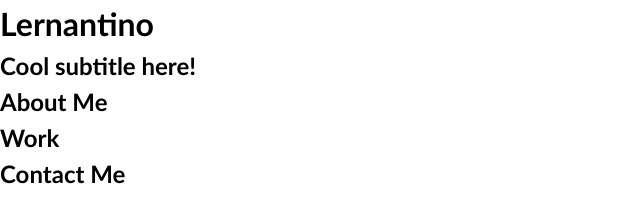
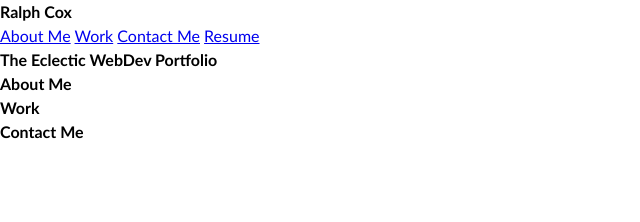
Before and after one commit to essexgit/Unit_2_Challenge_Portfolio-EDx-Bootcamp, a plain HTML site: page index.html in a window 1280 px wide. Shown: the whole page, without its empty margins (0-640 px from the left). Drawn offline with Linux system fonts and the light colour scheme; files that its build step writes are made by us from their sources.

Commit message:
define css reset and rectify semantics from starter code

```diff
--- /dev/null
+++ b/css/reset.css
@@ -0,0 +1,48 @@
+* {
+  margin: 0;
+  padding: 0;
+  box-sizing: border-box;
+}
+
+html {
+  height: 100%;
+}
+
+body {
+  min-height: 100%;
+  /* add font and increase line height from starter */
+  font-family: 'Trebuchet MS', 'Lucida Sans Unicode', 'Lucida Grande', 'Lucida Sans', Arial, sans-serif;
+  line-height: 1.5;
+  /* add margin and padding from starter */
+  margin: 0;
+  padding: 0;
+}
+
+h1,
+h2,
+h3,
+h4,
+h5,
+h6,
+p {
+  font-size: 100%;
+  /* add marging from starter */
+  margin: 0;
+}
+
+input,
+select,
+option,
+optgroup,
+textarea,
+button,
+pre,
+code {
+  font-size: 100%;
+  font-family: inherit;
+}
+
+ol,
+ul {
+  list-style: none;
+}
--- a/css/style.css
+++ /dev/null
@@ -1,23 +0,0 @@
-* {
-  box-sizing: border-box;
-}
-
-body {
-  margin: 0;
-  padding: 0;
-  font-family: 'Trebuchet MS', 'Lucida Sans Unicode', 'Lucida Grande', 'Lucida Sans', Arial, sans-serif;
-  line-height: 1.5;
-}
-
-h1,
-h2,
-h3,
-h4,
-h5,
-h6 {
-  margin: 0;
-}
-
-p {
-  margin: 0;
-}
--- a/index.html
+++ b/index.html
@@ -5,39 +5,55 @@
     <meta charset="UTF-8">
     <meta name="viewport" content="width=device-width, initial-scale=1.0">
     <meta http-equiv="X-UA-Compatible" content="ie=edge">
-  <title>Lernantino // Web Developer</title>
-  <link rel="stylesheet" href="./assets/css/style.css" />
+    <title>Ralph Cox // Web Developer</title>
+    <link rel="stylesheet" href="./css/reset.css" />
+    <link rel="stylesheet" href="./css/style.css" />
   </head>
 
   <body>
     <!-- main logo / nav -->
     <header>
-    <h1>Lernantino</h1>
+      <!-- Name given as H1 in Starter code semantically incorrect, using ARIA role -->
+      <h1 role="mark">Ralph Cox</h1>
       <nav>
+        <div>
+          <!-- Adding links to section IDs and external link to CV -->
+          <a href="#aboutMe">About Me</a>
+          <a href="#work">Work</a>
+          <a href="#contactMe">Contact Me</a>
+          <a href="https://www.strategy66.com/">Resume</a>
+        </div>
       </nav>
     </header>
 
     <!-- hero banner -->
-  <section class="hero-banner">
+    <!-- Banner not placed in header Starter code semantically incorrect, using ARIA role -->
+
+    <section class="hero-banner" role="banner">
       <div>
-      <h2>Cool subtitle here!</h2>
+        <!-- Page Titles given as H2 in Starter code semantically incorrect, using ARIA role -->
+
+        <h2 role="heading" aria-level="1" class="title_heading">The Eclectic WebDev Portfolio</h2>
       </div>
     </section>
 
     <main class="page-wrapper">
       <!-- about me -->
       <section class="page-section" id="about">
-      <h2>About Me</h2>
+        <!-- add ID for Nav link -->
+        <h2 id="aboutMe">About Me</h2>
       </section>
 
       <!-- portfolio container -->
       <section class="page-section" id="work">
-      <h2>Work</h2>
+        <!-- add ID for Nav link -->
+        <h2 id="work">Work</h2>
       </section>
 
       <!-- contact -->
       <section class="page-section contact" id="contact">
-      <h2>Contact Me</h2>
+        <!-- add ID for Nav link -->
+        <h2 id="contactMe">Contact Me</h2>
       </section>
     </main>
   </body>
```
Lines whose indentation alone changed are shown as unchanged.
